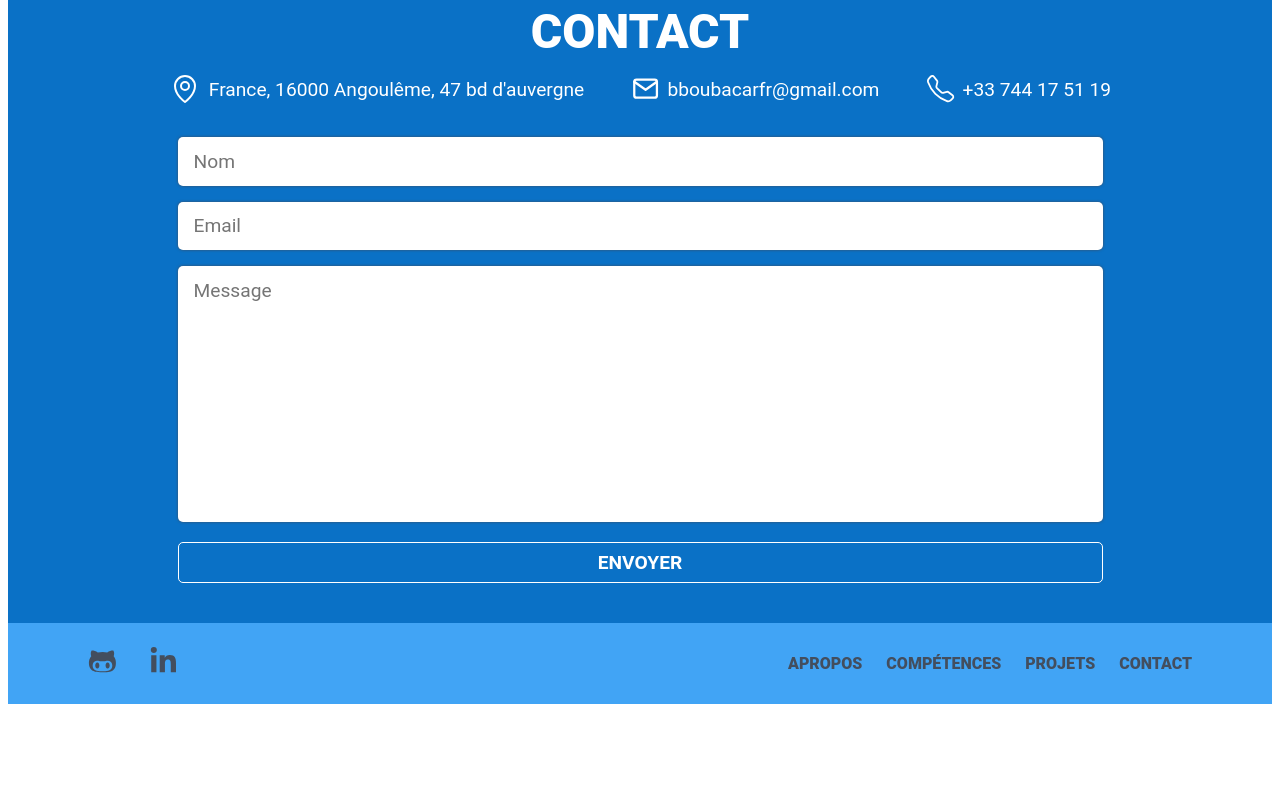
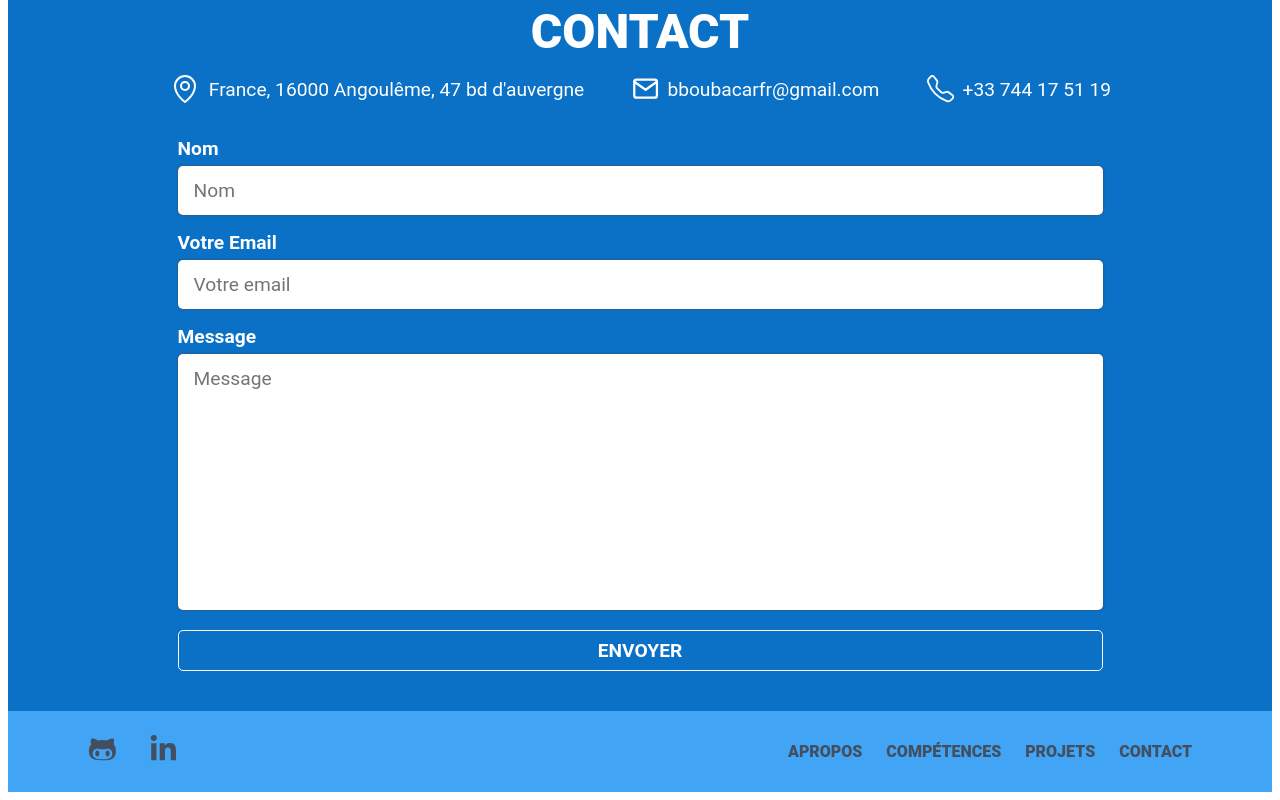
Before and after one commit to bboubacar/Portofolio, a React (Vite) app: page / in a window 1280 px wide. Shown: the part 1828-2628 px from the top of the page. Before the commit the page ends 2540 px from the top, so only its background shows below. Built offline with nearby package versions, Linux system fonts and the light colour scheme; no server answers.

Commit message:
Ajout de label sur les input du formulaire

```diff
--- a/src/Translations/en/global.json
+++ b/src/Translations/en/global.json
@@ -15,7 +15,8 @@
     "contact": {
         "title": "Contact",
         "name": "name",
-        "send": "Send"
+        "send": "Send",
+        "email": "Your email"
     },
     "skills": {
         "title": "skills",
--- a/src/Translations/fr/global.json
+++ b/src/Translations/fr/global.json
@@ -15,7 +15,8 @@
     "contact": {
         "title": "Contact",
         "name": "Nom",
-        "send": "Envoyer"
+        "send": "Envoyer",
+        "email": "Votre email"
     },
     "skills": {
         "title": "COMPÉTENCES",
--- a/src/components/Contact.tsx
+++ b/src/components/Contact.tsx
@@ -71,6 +71,7 @@ export const Contact = () => {
         title: string;
         name: string;
         send: string;
+        email: string;
     };
 
     const menu = t("menu", { returnObjects: true }) as {
@@ -106,6 +107,7 @@ export const Contact = () => {
                         {sendSms}
                     </div>
                     <label>
+                        <span>{contact?.name}</span>
                         <input
                             value={name}
                             type="text"
@@ -115,15 +117,17 @@ export const Contact = () => {
                         />
                     </label>
                     <label>
+                        <span>{contact?.email}</span>
                         <input
                             value={email}
                             type="email"
-                            placeholder="Email"
+                            placeholder="Votre email"
                             onChange={handleEmailChange}
                             required
                         />
                     </label>
                     <label>
+                        <span>Message</span>
                         <textarea
                             value={message}
                             placeholder="Message"
--- a/src/styles/contact.scss
+++ b/src/styles/contact.scss
@@ -104,6 +104,15 @@
                 display: block;
                 width: 100%;
 
+                span{
+                    color: $whiteColor;
+                    font-size: 1.2rem;
+                    display: block;
+                    margin-bottom: .4rem;
+                    text-transform: capitalize;
+                    font-weight: bold;
+                }
+
                 input, textarea{
                     box-shadow: 0px 0px 3px 0px $blackColor;
                     padding: .8rem 1rem;
```
